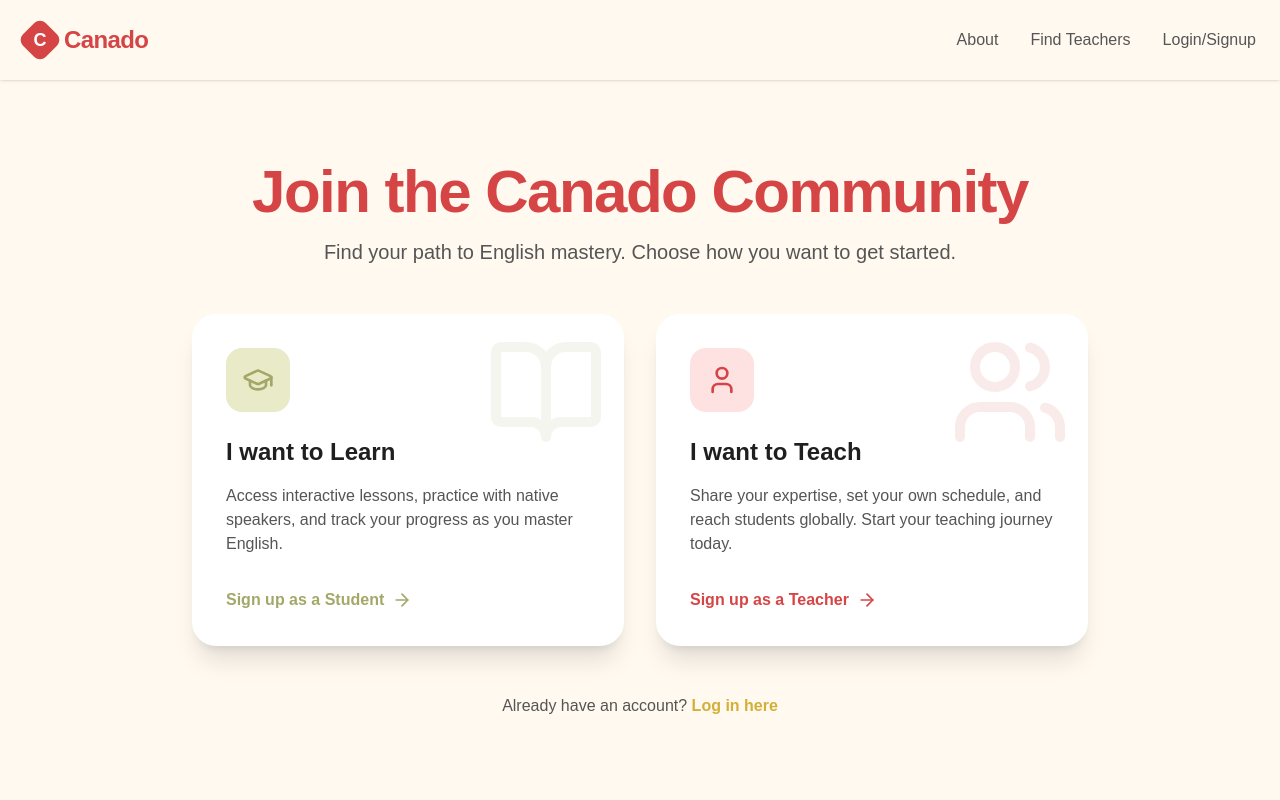
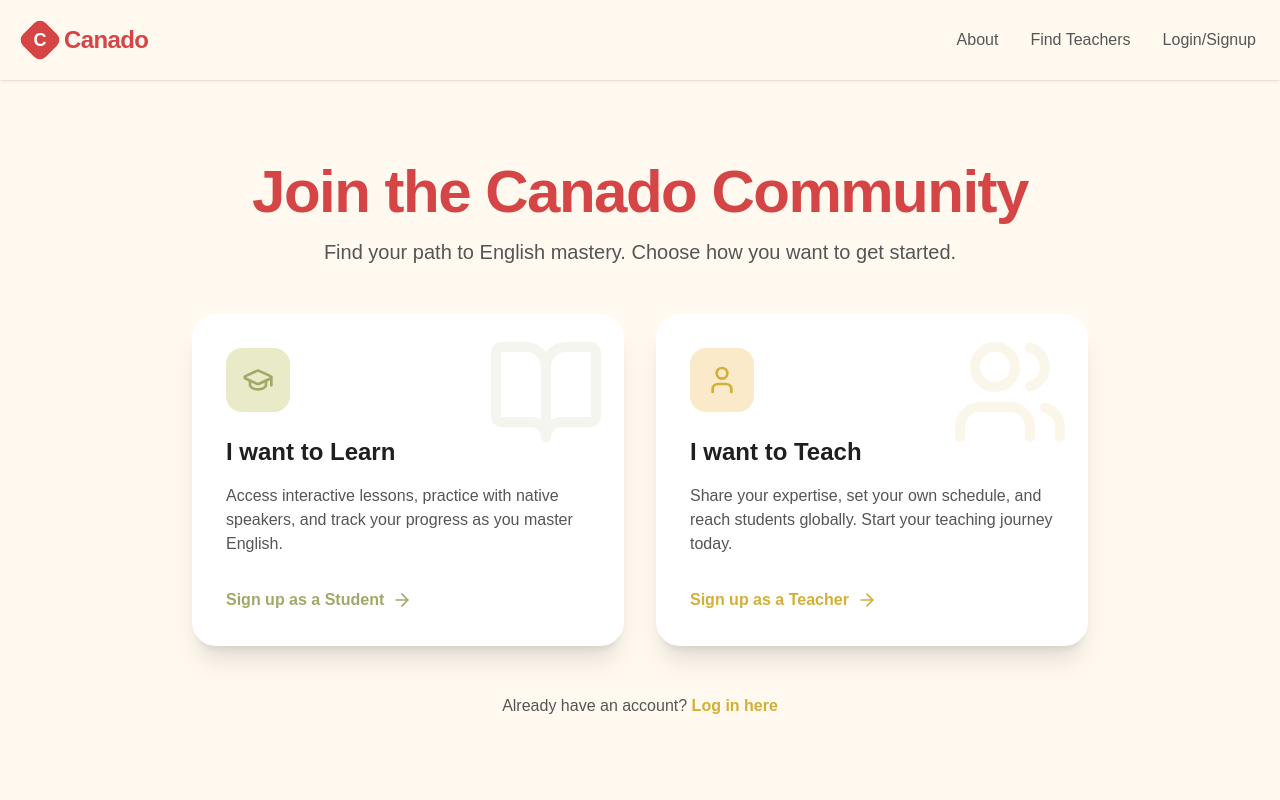
Before and after one commit to KenZhangProgramming/english-learning-website, a Next.js app: page /signup in a window 1280 px wide. Shown: the top 800 px of the page. Built offline with nearby package versions, Linux system fonts and the light colour scheme.

Commit message:
change color for the teacher sign up page

```diff
--- a/app/globals.css
+++ b/app/globals.css
@@ -15,6 +15,7 @@
   /* Light Cream for Hero background */
   --brand-gold: #D4AF37;
   /* Goldenrod for hover states */
+  --brand-gold-light: #faeaca; /* Lighter Goldenrod */
 
   /* Text */
   --text-primary: #1F1F1F;
@@ -32,6 +33,7 @@
   --color-brand-olive-light: var(--brand-olive-light);
   --color-brand-cream: var(--brand-cream);
   --color-brand-gold: var(--brand-gold);
+  --color-brand-gold-light: var(--brand-gold-light);
   --color-text-primary: var(--text-primary);
   --color-text-secondary: var(--text-secondary);
 }
--- a/app/signup/page.tsx
+++ b/app/signup/page.tsx
@@ -46,14 +46,14 @@
                     {/* Teacher Card */}
                     <Link
                         href="/signup/teacher"
-                        className="group relative bg-white p-8 rounded-3xl shadow-xl hover:shadow-2xl transition-all duration-300 transform hover:-translate-y-2 border-2 border-transparent hover:border-brand-red overflow-hidden"
+                        className="group relative bg-white p-8 rounded-3xl shadow-xl hover:shadow-2xl transition-all duration-300 transform hover:-translate-y-2 border-2 border-transparent hover:border-brand-gold overflow-hidden"
                     >
                         <div className="absolute top-0 right-0 p-4 opacity-10 group-hover:opacity-20 transition-opacity">
-                            <Users size={120} className="text-brand-red" />
+                            <Users size={120} className="text-brand-gold" />
                         </div>
 
                         <div className="relative z-10 flex flex-col h-full">
-                            <div className="w-16 h-16 bg-[#FEE2E2] rounded-2xl flex items-center justify-center text-brand-red mb-6 group-hover:scale-110 transition-transform duration-300">
+                            <div className="w-16 h-16 bg-brand-gold-light rounded-2xl flex items-center justify-center text-brand-gold mb-6 group-hover:scale-110 transition-transform duration-300">
                                 <User size={32} />
                             </div>
 
@@ -62,7 +62,7 @@
                                 Share your expertise, set your own schedule, and reach students globally. Start your teaching journey today.
                             </p>
 
-                            <div className="flex items-center text-brand-red font-bold group-hover:gap-2 transition-all">
+                            <div className="flex items-center text-brand-gold font-bold group-hover:gap-2 transition-all">
                                 <span>Sign up as a Teacher</span>
                                 <ArrowRight size={20} className="ml-2 group-hover:translate-x-1 transition-transform" />
                             </div>
--- a/app/signup/student/page.tsx
+++ b/app/signup/student/page.tsx
@@ -9,7 +9,7 @@
             <div className="max-w-md mx-auto bg-white rounded-3xl shadow-xl overflow-hidden p-8">
                 <Link href="/signup" className="inline-flex items-center text-brand-olive font-medium hover:underline mb-8">
                     <ArrowLeft size={16} className="mr-2" />
-                    Back to choices
+                    Back to Signup
                 </Link>
 
                 <div className="flex items-center gap-4 mb-8">
--- a/app/signup/teacher/page.tsx
+++ b/app/signup/teacher/page.tsx
@@ -15,7 +15,7 @@
             <div className="max-w-xl mx-auto bg-white rounded-3xl shadow-xl overflow-hidden p-8">
                 <Link href="/signup" className="inline-flex items-center text-brand-red font-medium hover:underline mb-8">
                     <ArrowLeft size={16} className="mr-2" />
-                    Back to choices
+                    Back to Signup
                 </Link>
 
                 <div className="flex items-center gap-4 mb-8">
```
